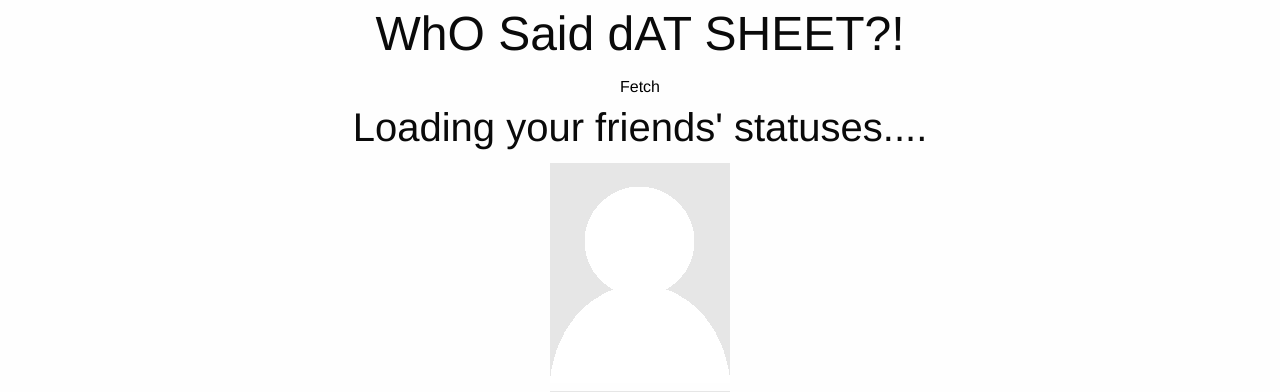
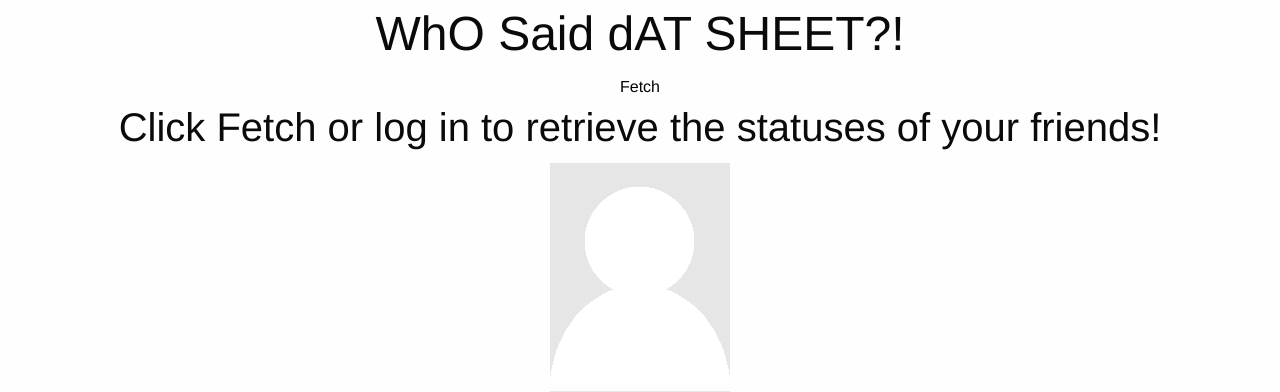
Before and after one commit to andrewluchen/StatusQuiz, a Flask app: page / in a window 1280 px wide. Shown: the top 392 px of the page. Run offline with Flask 2, Linux system fonts and the light colour scheme; some libraries are stand-ins or nearby versions.

Commit message:
Adding loading message

```diff
--- a/templates/header.html
+++ b/templates/header.html
@@ -107,6 +107,7 @@
   var i = 0;
   var postlist = [];
   var getPosts = function (response){
+  $('#statusPost').text("Loading your friends' statuses...");
     for (element in response.data){
       post = response.data[element]
       if(post.hasOwnProperty('message')&&!post.hasOwnProperty('to')&&!post.from.hasOwnProperty('category')){
--- a/templates/index.html
+++ b/templates/index.html
@@ -11,7 +11,7 @@
     </div>
     <div class="row">
       <div class="panel">
-	      <h2 id="statusPost">Loading your friends' statuses....</h2>
+	      <h2 id="statusPost">Click Fetch or log in to retrieve the statuses of your friends!</h2>
       </div>
     </div>
     <div class="row">
```
